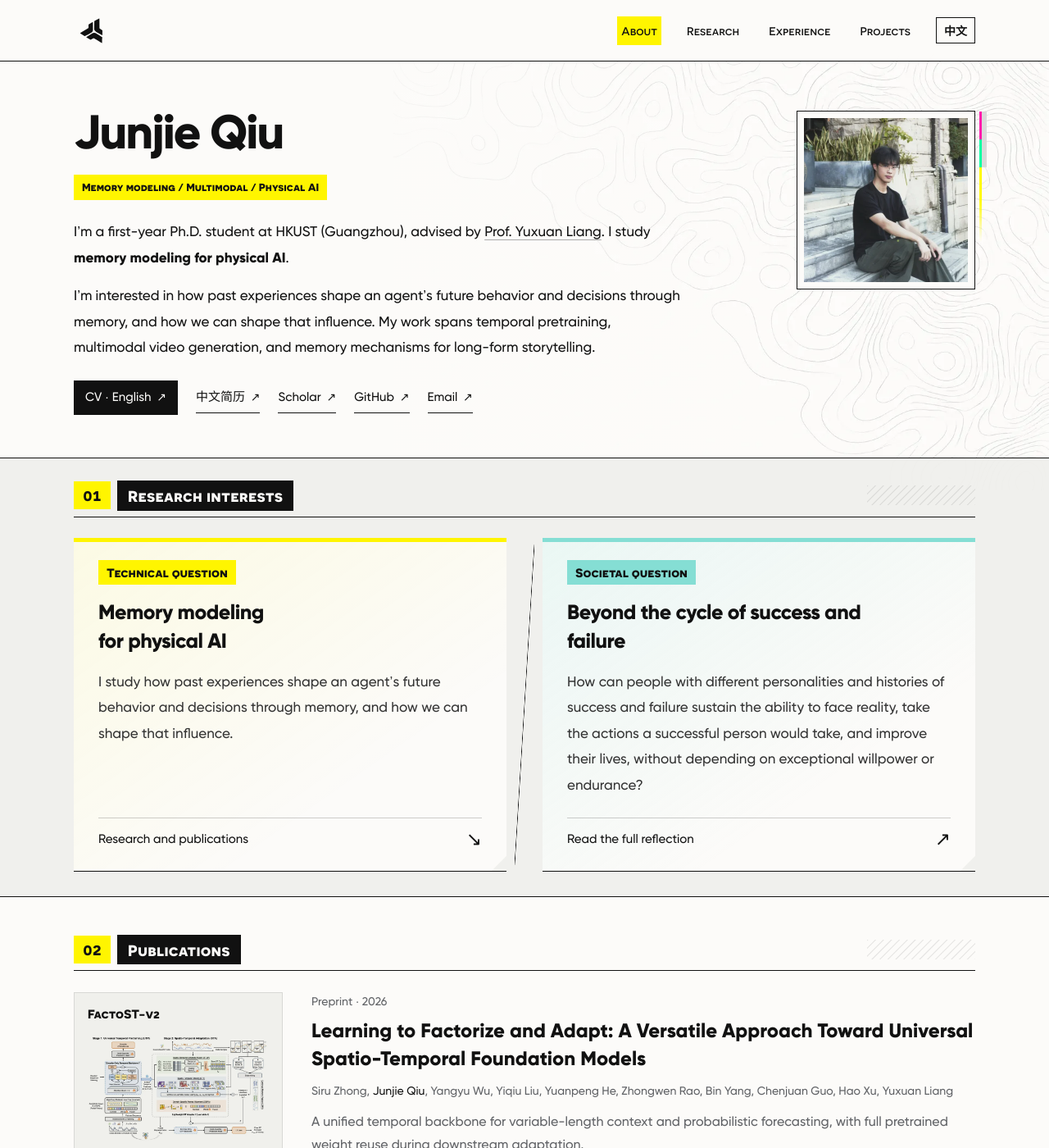
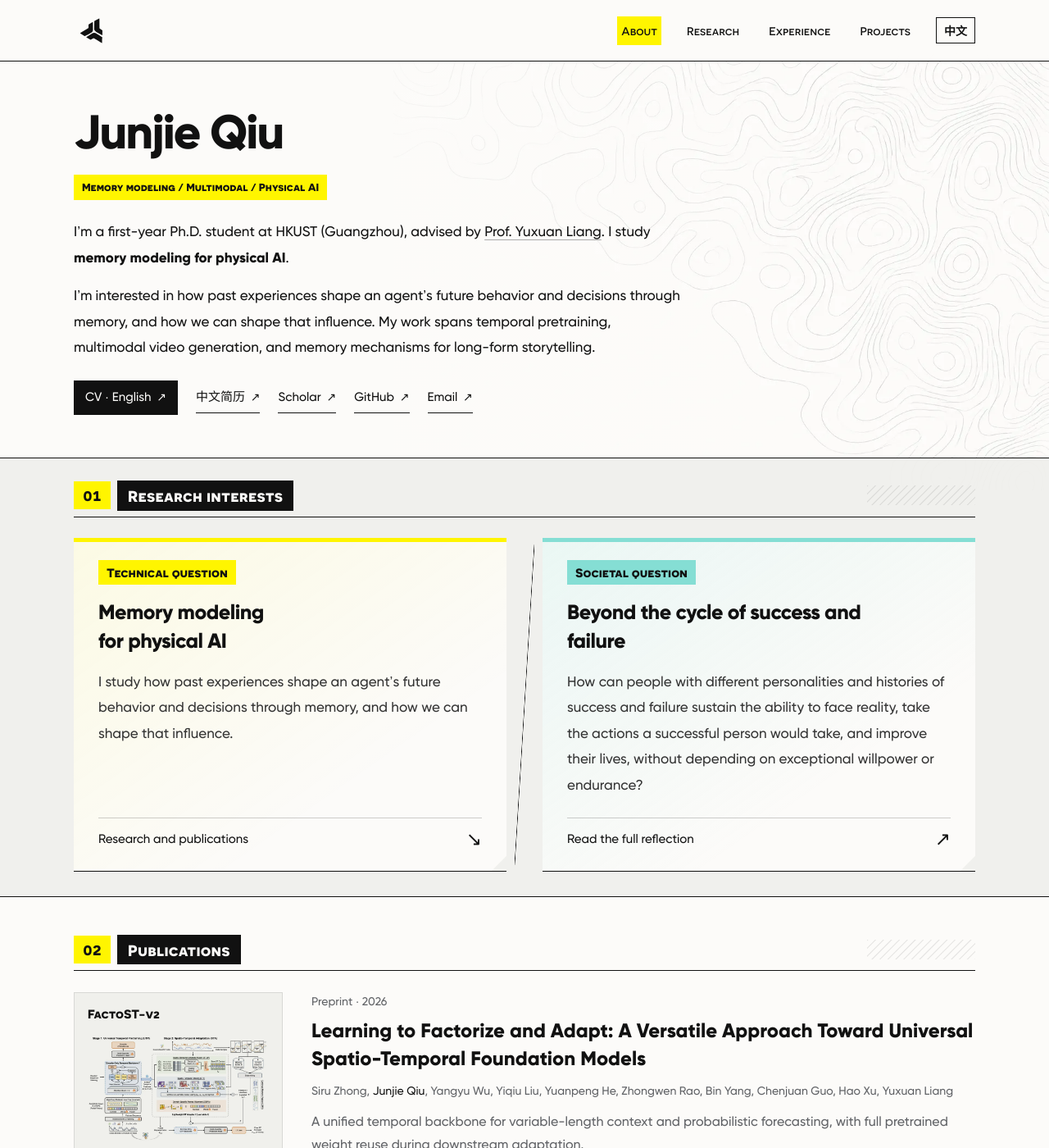
Before and after one commit to jayjunjieqiu/jayjunjieqiu.github.io, a Jekyll site: the page built from index.html, in a window 1280 px wide and 1400 px high. Shown: the whole window at 82% size. Built offline with Jekyll 4.4.1, drawn with Linux system fonts in a browser that asks for light colours.

Commit message:
Remove profile portrait and leave its space empty

```diff
--- a/_data/profile.yml
+++ b/_data/profile.yml
@@ -25,7 +25,7 @@ short_bio: >-
     I am currently exploring different ideas and directions. This website is a record of my work.
   </p>
 
-portrait_url: /assets/images/photos/junjie.webp
+portrait_url: ""
 # portrait_caption: >-
 #   Photo by Manja Vitolic on Unsplash (this caption is optional, comment it out to disable).
 
--- a/_includes/home_content.html
+++ b/_includes/home_content.html
@@ -20,10 +20,8 @@
       <a href="mailto:{{ site.data.profile.email }}">{{ ui.email }} <span aria-hidden="true">↗</span></a>
     </div>
   </div>
-  <aside class="hero-aside" aria-label="{{ ui.portrait }}">
-    <figure class="portrait">
-      <img src="{{ site.data.profile.portrait_url | relative_url }}" alt="{{ ui.portrait }}" width="400" height="400" fetchpriority="high">
-    </figure>
+  <aside class="hero-aside" aria-hidden="true">
+    <div class="portrait-empty"></div>
   </aside>
 </section>
 
--- a/_layouts/research.html
+++ b/_layouts/research.html
@@ -12,7 +12,6 @@
   <meta property="og:title" content="{% if page.research_area %}{{ page.title | escape }} · {{ ui.name }}{% else %}{{ ui.name }} · {{ ui.tag }}{% endif %}">
   <meta property="og:description" content="{{ page.description | default: ui.description | escape }}">
   <meta property="og:type" content="website">
-  <meta property="og:image" content="{{ '/assets/images/photos/junjie.webp' | absolute_url }}">
   <meta property="og:url" content="{{ page.url | absolute_url }}">
   <link rel="alternate" hreflang="en" href="{{ page.en_path | default: '/' | absolute_url }}">
   <link rel="alternate" hreflang="zh-CN" href="{{ page.zh_path | default: '/zh/' | absolute_url }}">
--- a/assets/css/endfield.css
+++ b/assets/css/endfield.css
@@ -149,3 +149,6 @@ html[lang="zh-CN"] .area-description,html[lang="zh-CN"] .essay-body{line-height:
 @media(max-width:520px){.essay-figure{padding:16px}.essay-figure figcaption{font-size:15px}}
 
 .essay-reference p + p{margin-top:14px}
+
+/* Reserve the portrait space while no profile photo is displayed. */
+.portrait-empty{width:100%;aspect-ratio:1}
```
Also changed, not shown: assets/images/photos/junjie.webp (deleted).
